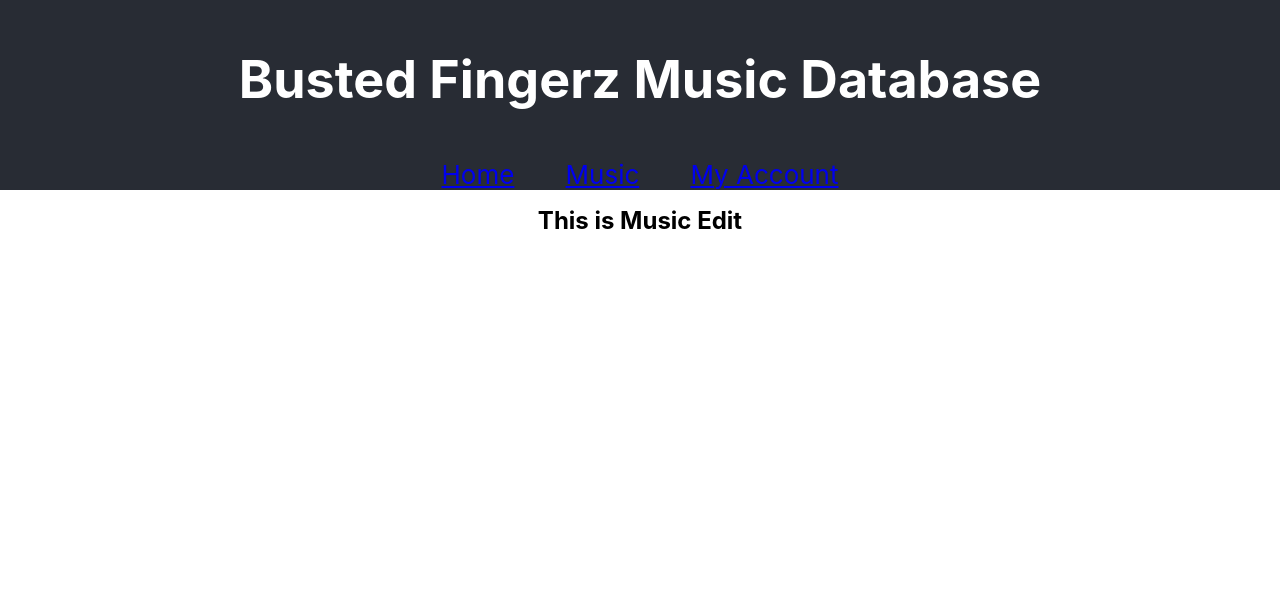
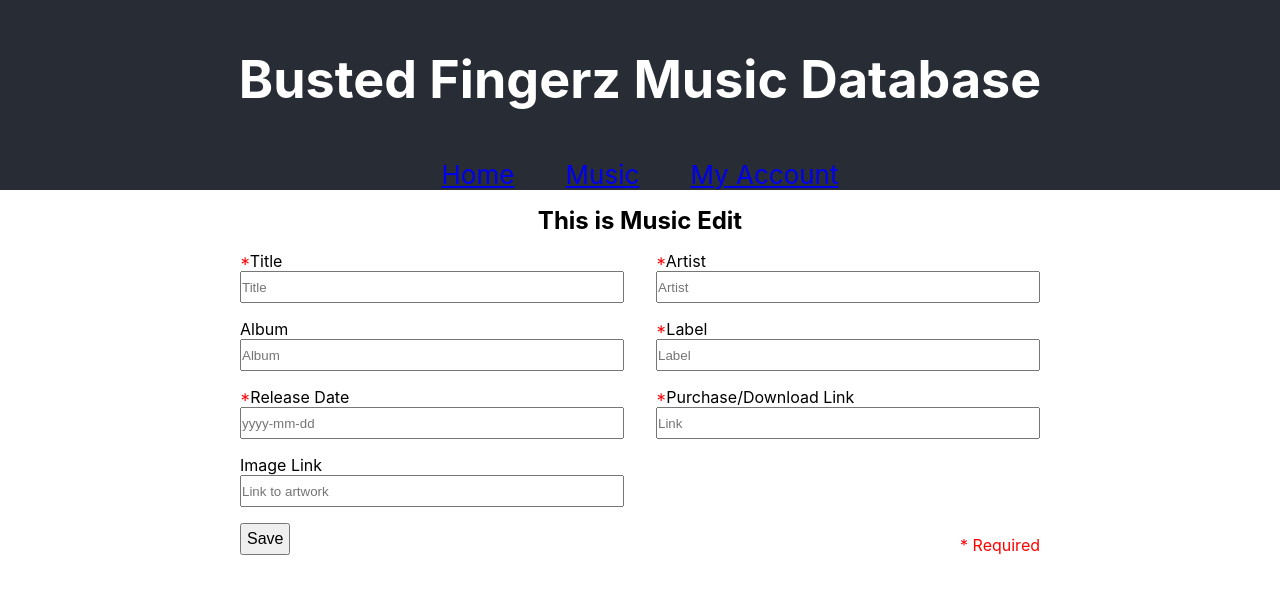
Before and after one commit to SimonSchoetz/music-db-server-from-scratch, a React (Create React App) app in the folder client/: page /1/edit in a window 1280 px wide. Shown: the top 594 px of the page. Built offline with nearby package versions, Linux system fonts and the light colour scheme; no server answers.

Commit message:
Set up Edit input form and prefill it with the current data

```diff
--- a/client/src/MusicDetail.js
+++ b/client/src/MusicDetail.js
@@ -10,7 +10,6 @@ export default function MusicDetail(props) {
             .then(res => res.json())
             .then(data => setMusicData(data.music))
     }, [])
-    console.log(musicData)
 
     const renderLi = (musicData) => {
         if (musicData.status === 404) return (<h2>Error 404, something went wrong</h2>)
@@ -25,7 +24,10 @@ export default function MusicDetail(props) {
 
     };
 
-
+    const toEdit = {
+        pathname: `/${param}/edit`,
+        musicData: musicData
+    }
 
     return (
         <div className="music-details-page">
@@ -40,7 +42,7 @@ export default function MusicDetail(props) {
             </div>
             <a target="_blank" href={musicData.link}>Purchase/Download </a>
             <img src={musicData.img} />
-            <Link musicData={musicData} to={`/${param}/edit`}>Edit</Link>
+            <Link to={toEdit}>Edit</Link>
         </div>
     )
 }
--- a/client/src/MusicEdit.js
+++ b/client/src/MusicEdit.js
@@ -1,11 +1,141 @@
-import React from 'react'
+import React, { useState, useEffect } from 'react'
 
-export default function MusicEdit(param) {
-    console.log(param)
+export default function MusicEdit(props) {
+
+    const [musicData, setMusicData] = useState({})
+    const id = props.match.params.id
+    const [title, setTitle] = useState("");
+    const [artist, setArtist] = useState("");
+    const [album, setAlbum] = useState("");
+    const [label, setLabel] = useState("");
+    const [release, setRelease] = useState("");
+    const [link, setLink] = useState("");
+    const [img, setImg] = useState("");
+    useEffect(() => {
+        fetch(`http://localhost:3000/music/${id}`)
+            .then(res => res.json())
+            .then(data => {
+                setMusicData(data.music);
+                setArtist(data.music.artist);
+                setTitle(data.music.title);
+                setAlbum(data.music.album);
+                setLabel(data.music.label);
+                setRelease(data.music.release);
+                setLink(data.music.link);
+                setImg(data.music.img);
+            })
+    }, [])
+    const handleSubmit = event => {
+        event.preventDefault()
+
+        //POST request
+        const body = {
+            "title": title,
+            "artist": artist,
+            "album": album,
+            "label": label,
+            "release": release,
+            "link": link,
+            "img": img
+        };
+
+        const postData = async (url, data) => {
+            const response = await fetch(url, {
+                method: "POST",
+                headers: {
+                    "Content-Type": "application/json",
+                    "x-auth": "eyJhbGciOiJIUzI1NiIsInR5cCI6IkpXVCJ9.eyJfaWQiOiI1ZWIwMTkyMjI0MzAzZDJmNTAyM2FiM2EiLCJpYXQiOjE1ODg1OTkwNzR9.u3oGxeRLOMgILOwWG1VsuJWCEAtkz4G1EbYSQgE5ObY"
+                },
+                body: JSON.stringify(data)
+            })
+            return response.json()
+        }
+        postData("http://localhost:3000/music/post", body)
+            .then(data => { resetForm(data) })
+
+        const resetForm = (data) => {
+            if (data.success) {
+                setTitle("");
+                setArtist("Busted Fingerz");
+                setAlbum("");
+                setLabel("Self-Release");
+                setRelease("");
+                setLink("");
+                setImg("");
+                alert("Item was successfully added to database")
+            } else {
+                alert(data.err)
+            }
+            console.log(data)
+        }
+    }
+    const handleFormInput = event => {
+        const id = event.target.id;
+        const input = event.target.value;
+        switch (id) {
+            case "title":
+                setTitle(input)
+                break;
+            case "artist":
+                setArtist(input)
+                break;
+            case "album":
+                setAlbum(input)
+                break;
+            case "label":
+                setLabel(input)
+                break;
+            case "release":
+                setRelease(input)
+                break;
+            case "link":
+                setLink(input)
+                break;
+            case "img":
+                setImg(input)
+                break;
+            default: console.log("Music Input HandleFormInput ran through without effect")
+        }
+    };
+
     return (
-        <div>
+        <div className="input-form">
             <h2>This is Music Edit</h2>
-
+            <form className="post-music" onSubmit={handleSubmit}>
+                <div className="grid-container">
+                    <label htmlFor="title">
+                        <span className="required">*</span>Title
+                    <input type="text" id="title" placeholder="Title" value={title} onChange={handleFormInput} />
+                    </label>
+                    <label htmlFor="artist">
+                        <span className="required">*</span>Artist
+                    <input type="text" id="artist" placeholder="Artist" value={artist} onChange={handleFormInput} />
+                    </label>
+                    <label htmlFor="album">
+                        Album
+                    <input type="text" id="album" placeholder="Album" value={album} onChange={handleFormInput} />
+                    </label>
+                    <label htmlFor="label">
+                        <span className="required">*</span>Label
+                    <input type="text" id="label" placeholder="Label" value={label} onChange={handleFormInput} />
+                    </label>
+                    <label htmlFor="release">
+                        <span className="required">*</span>Release Date
+                    <input type="text" id="release" placeholder="yyyy-mm-dd" value={release} onChange={handleFormInput} />
+                    </label>
+                    <label htmlFor="link">
+                        <span className="required">*</span>Purchase/Download Link
+                    <input type="text" id="link" placeholder="Link" value={link} onChange={handleFormInput} />
+                    </label>
+                    <label htmlFor="img">
+                        Image Link
+                    <input type="text" id="img" placeholder="Link to artwork" value={img} onChange={handleFormInput} />
+                    </label>
+                </div>
+                <div className="submit-button">
+                    <input type="submit" value="Save" /><span className="required">* Required</span>
+                </div>
+            </form>
         </div>
     )
 }
```
